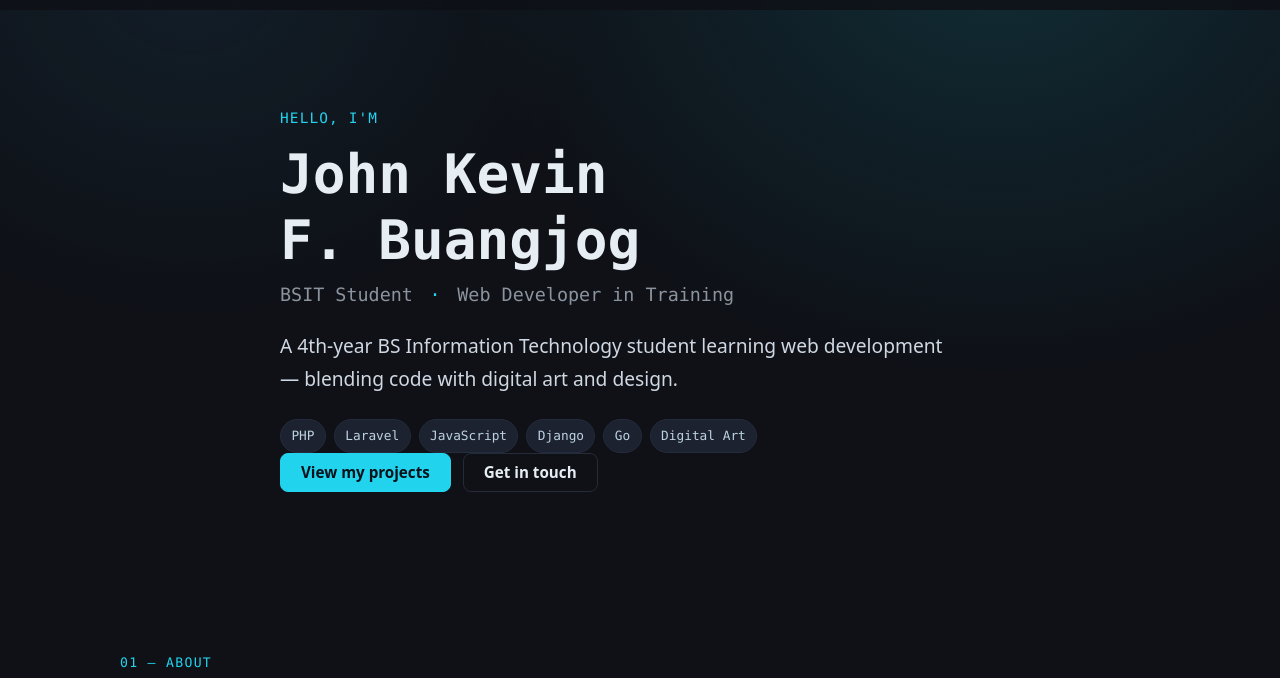
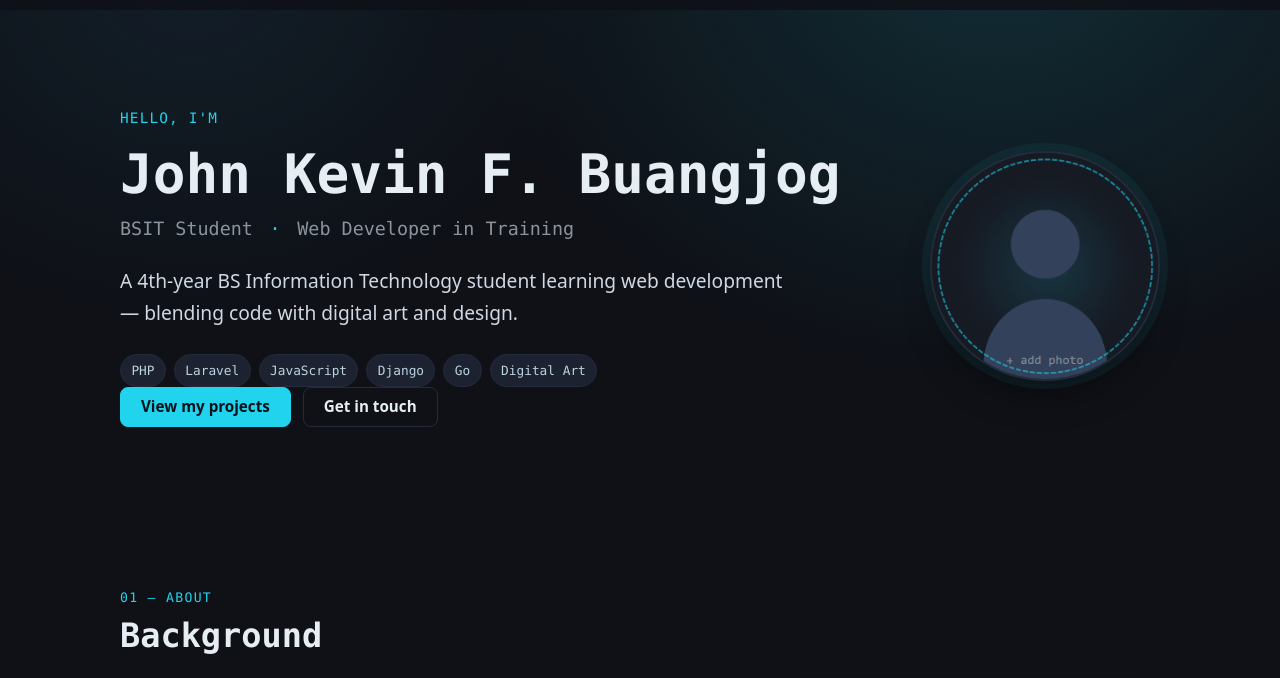
Before and after one commit to Kevsssssss/portfolio, a plain HTML site: page index.html in a window 1280 px wide. Shown: the part 55-733 px from the top of the page. Drawn offline with Linux system fonts and the light colour scheme.

Commit message:
Add profile photo placeholder to hero

```diff
--- a/index.html
+++ b/index.html
@@ -56,6 +56,8 @@
   <!-- ===================== HOME ===================== -->
   <section class="hero section" id="home" aria-labelledby="hero-title">
     <div class="wrap hero__inner">
+      <div class="hero__grid">
+        <div class="hero__copy">
           <p class="eyebrow">Hello, I'm</p>
           <h1 class="hero__title" id="hero-title">John Kevin F.&nbsp;Buangjog</h1>
           <p class="hero__role">BSIT Student <span class="dot" aria-hidden="true">·</span> Web Developer in Training</p>
@@ -76,6 +78,13 @@
           <div class="hero__actions">
             <a class="btn btn--primary" href="#projects">View my projects</a>
             <a class="btn btn--ghost" href="#contact">Get in touch</a>
+          </div>
+        </div>
+
+        <div class="hero__media">
+          <img class="avatar" src="images/profile.png" width="512" height="512"
+               loading="eager" alt="Portrait of John Kevin F. Buangjog">
+        </div>
       </div>
     </div>
   </section>
--- a/style.css
+++ b/style.css
@@ -168,7 +168,22 @@ a:hover { color: var(--accent-strong); }
 
 /* ---------- Hero ---------- */
 .hero { padding-top: 6rem; padding-bottom: 5rem; }
-.hero__inner { max-width: 760px; }
+.hero__inner { max-width: var(--maxw); }
+.hero__grid { display: grid; grid-template-columns: minmax(0, 1fr) auto; gap: 3rem; align-items: center; }
+.hero__copy { max-width: 760px; }
+
+.hero__media { justify-self: end; }
+.avatar {
+  width: clamp(150px, 22vw, 230px);
+  height: auto;
+  aspect-ratio: 1 / 1;
+  border-radius: 50%;
+  border: 2px solid var(--border);
+  background: var(--surface);
+  box-shadow: 0 0 0 8px rgba(34, 211, 238, 0.06), 0 22px 45px -24px rgba(0, 0, 0, 0.9);
+  object-fit: cover;
+}
+
 .eyebrow { font-family: var(--mono); color: var(--accent); font-size: 0.9rem; letter-spacing: 0.08em; text-transform: uppercase; margin-bottom: 0.75rem; }
 .hero__title { font-size: clamp(2.1rem, 6vw, 3.4rem); margin-bottom: 0.35rem; }
 .hero__role { font-family: var(--mono); color: var(--muted); font-size: clamp(0.95rem, 2.4vw, 1.15rem); margin-bottom: 1.25rem; }
@@ -295,6 +310,9 @@ a:hover { color: var(--accent-strong); }
   .site-nav__link { display: block; padding: 0.75rem 0.6rem; font-size: 1rem; }
 
   .hero { padding-top: 3.5rem; }
+  .hero__grid { grid-template-columns: 1fr; gap: 2rem; }
+  .hero__media { order: -1; justify-self: start; }
+  .avatar { width: clamp(130px, 38vw, 170px); }
   .hero__actions .btn { flex: 1 1 auto; text-align: center; }
 }
 
```
Also changed, not shown: images/profile.png (added), 6 other files. Lines whose indentation alone changed are shown as unchanged.
